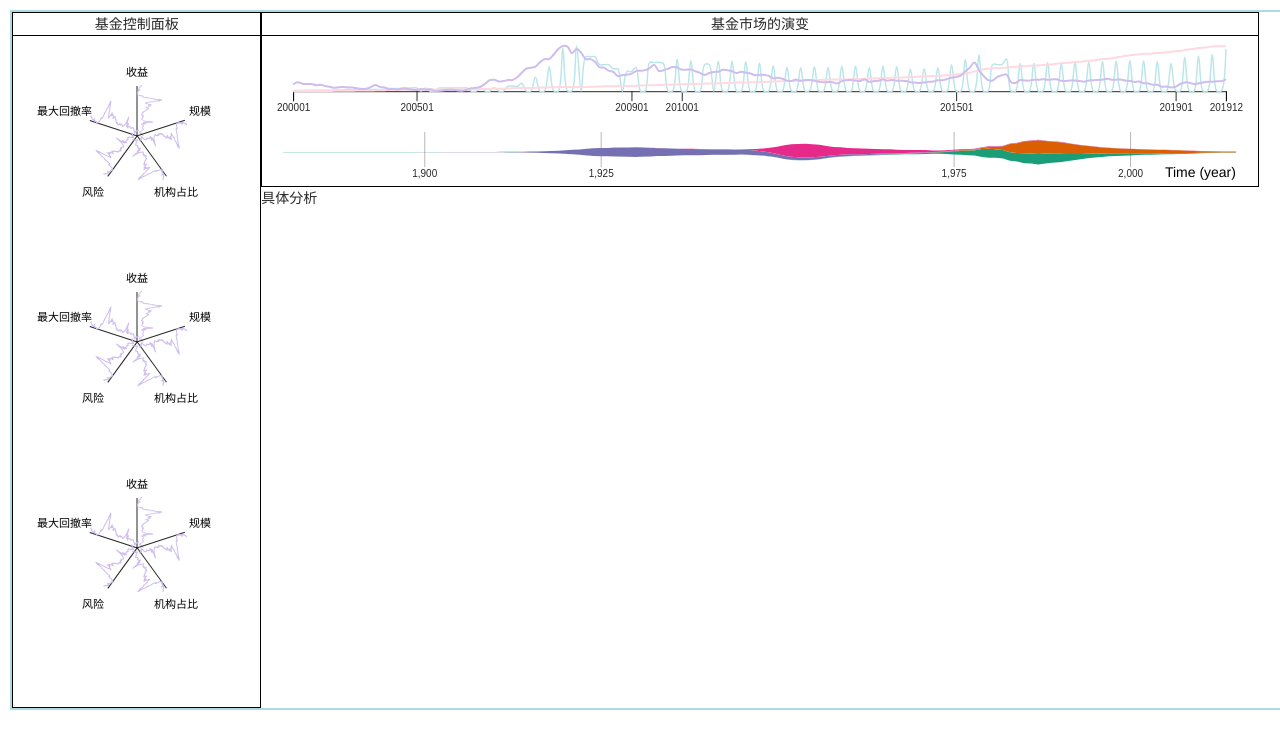
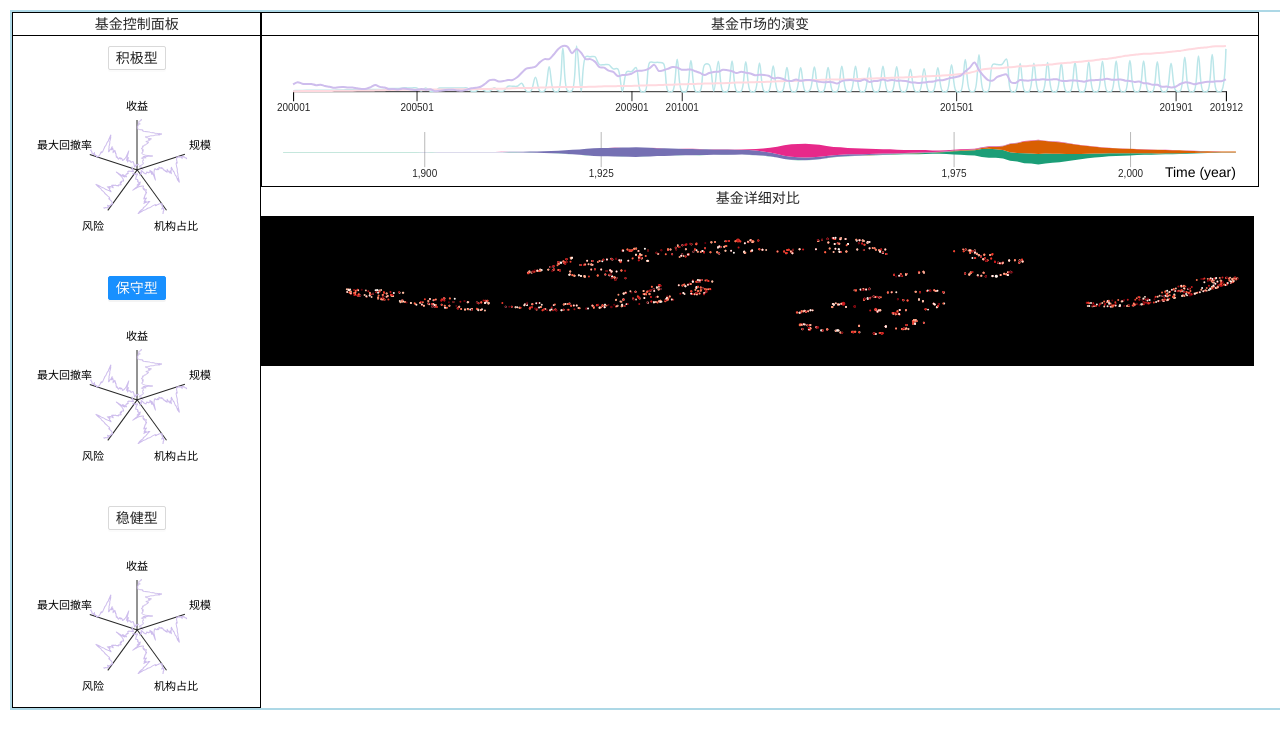
Before and after one commit to zijing-he/FundAnalysisClient, a Vue app: page / in a window 1280 px wide. Shown: the top 748 px of the page. Built offline with nearby package versions, Linux system fonts and the light colour scheme.

Commit message:
Button added

```diff
--- a/src/App.vue
+++ b/src/App.vue
@@ -7,7 +7,10 @@
       <a-row>
         <MarketAnalysisLayout />
       </a-row>
-      <a-row> 具体分析 </a-row>
+      <a-row>
+
+        <OverViewLayout />
+      </a-row>
     </a-col>
     <a-col :span="4"> 用户画像 </a-col>
   </a-row>
@@ -16,12 +19,14 @@
 <script>
 import ControlPanelLayout from "@/components/ControlPanel/layout";
 import MarketAnalysisLayout from "@/components/MarketAnalysis/market-analysis-layout";
+import OverViewLayout from "@/components/Overview/layout";
 
 export default {
   name: "App",
   components: {
     ControlPanelLayout,
     MarketAnalysisLayout,
+    OverViewLayout,
   },
   mounted() {},
 };
--- a/src/components/ControlPanel/layout.vue
+++ b/src/components/ControlPanel/layout.vue
@@ -1,9 +1,12 @@
 <template>
   <div class="container">
     <h4>基金控制面板</h4>
-    <ControlPanelRaderChart />
-    <ControlPanelRaderChart />
-    <ControlPanelRaderChart />
+    <a-button size="small" style="margin-top:10px">积极型</a-button>
+    <ControlPanelRaderChart :id="svg_id1"/>
+    <a-button type="primary" size="small">保守型</a-button>
+    <ControlPanelRaderChart :id="svg_id2"/>
+    <a-button size="small">稳健型</a-button>
+    <ControlPanelRaderChart :id="svg_id3"/>
   </div>
 </template>
 <script>
@@ -11,7 +14,11 @@ import ControlPanelRaderChart from "@/components/ControlPanel/rader-chart";
 export default {
   name: "ControlPanelLayout",
   data() {
-    return {};
+    return {
+      svg_id1:"market_raderchart1",
+      svg_id2:"market_raderchart2",
+      svg_id3:"market_raderchart3",
+    };
   },
   components: {
     ControlPanelRaderChart,
--- a/src/components/ControlPanel/rader-chart.vue
+++ b/src/components/ControlPanel/rader-chart.vue
@@ -8,7 +8,7 @@ import dataJSON from "@/data/market_data.json";
 
 export default {
   name: "ControlPanelRaderChart",
-  props: {},
+  props:['id'],
   components: {},
   data() {
     return {
@@ -22,6 +22,7 @@ export default {
   },
 
   mounted: function () {
+
     this.renderInit();
     this.renderUpdate();
   },
@@ -54,8 +55,9 @@ export default {
 
   methods: {
     renderInit() {
+       d3.select("#market_raderchart").attr("id",this.id);
       this.svg = d3
-        .select("#market_raderchart")
+        .select(`#${this.id}`)
         .append("svg")
         .attr("width", this.width)
         .attr("height", this.height)
@@ -68,31 +70,15 @@ export default {
       this.svg.selectAll("g").remove();
 
       let textgroup = this.svg.append("g").attr("font-size", "11");
+      textgroup.append("text").attr("x", "14").attr("y", "-35").text("收益");
       textgroup
-        .append("text")
-        .attr("x", "14")
-        .attr("y", "-35")
-        .text("收益");
-        textgroup
         .append("text")
         .attr("x", "-75")
         .attr("y", "4")
         .text("最大回撤率");
-        textgroup
-        .append("text")
-        .attr("x", "-30")
-        .attr("y", "85")
-        .text("风险");
-         textgroup
-        .append("text")
-        .attr("x", "42")
-        .attr("y", "85")
-        .text("机构占比");
-        textgroup
-        .append("text")
-        .attr("x", "77")
-        .attr("y", "4")
-        .text("规模");
+      textgroup.append("text").attr("x", "-30").attr("y", "85").text("风险");
+      textgroup.append("text").attr("x", "42").attr("y", "85").text("机构占比");
+      textgroup.append("text").attr("x", "77").attr("y", "4").text("规模");
 
       // 收益
       let curveChart1 = this.svg.append("g");
@@ -104,7 +90,6 @@ export default {
 
       // fund_return——紫色
       this.yScale.domain(d3.extent(this.fund_return));
-      console.log(this.yScale(10000));
       curveChart1
         .append("g")
         .append("path")
@@ -125,7 +110,6 @@ export default {
         .attr("transform", `translate(0,${this.innerHeight})`);
 
       this.yScale.domain(d3.extent(this.fund_return));
-      console.log(this.yScale(10000));
       curveChart2
         .append("g")
         .append("path")
@@ -145,7 +129,6 @@ export default {
         .attr("transform", `translate(0,${this.innerHeight})`);
 
       this.yScale.domain(d3.extent(this.fund_return));
-      console.log(this.yScale(10000));
       curveChart3
         .append("g")
         .append("path")
@@ -165,7 +148,6 @@ export default {
         .attr("transform", `translate(0,${this.innerHeight})`);
 
       this.yScale.domain(d3.extent(this.fund_return));
-      console.log(this.yScale(10000));
       curveChart4
         .append("g")
         .append("path")
@@ -185,7 +167,6 @@ export default {
         .attr("transform", `translate(0,${this.innerHeight})`);
 
       this.yScale.domain(d3.extent(this.fund_return));
-      console.log(this.yScale(10000));
       curveChart5
         .append("g")
         .append("path")
--- a/src/components/MarketAnalysis/market-analysis-curvechart.vue
+++ b/src/components/MarketAnalysis/market-analysis-curvechart.vue
@@ -123,7 +123,6 @@ export default {
 
       // fund_return——紫色
       this.yScale.domain(d3.extent(this.fund_return));
-      console.log(this.yScale(10000));
       curveChart
         .append("g")
         .append("path")
--- a/src/components/Overview/fundStarlitSky.vue
+++ b/src/components/Overview/fund-scatter-diagram.vue
@@ -1,26 +1,26 @@
 
 <template>
-  <svg id="mainsvg" width="1069" height="596"></svg>
-  <a-row>
+  <svg id="mainsvg" width="993" height="150"></svg>
+  <!-- <a-row>
     <a-col :span="24">
       <temporalView :time-interval="timeInterval" @updateDate="debounceZoom" />
     </a-col>
-  </a-row>
+  </a-row> -->
 </template>
 
 <script>
 import _ from "lodash";
 import * as d3 from "d3";
 import dataJSON from "@/data/tsne_date_loc.json";
-import temporalView from "@/components/Overview/temporalView";
+// import temporalView from "@/components/Overview/temporalView";
 export default {
-  name: "fundStarlitSky",
+  name: "fundScatterDiagram",
   props: {
     loadData: Object,
     threshold: Number,
   },
   components: {
-    temporalView,
+    // temporalView,
   },
   data() {
     return {
--- /dev/null
+++ b/src/components/Overview/layout.vue
@@ -0,0 +1,53 @@
+<template>
+  <div>
+    <h4>基金详细对比</h4>
+    <a-row>
+      <!-- <div style="width: 20px; height: 600px">
+        <div style="display: inline-block; height: 300px; margin-top: 60px">
+          <a-slider
+            vertical
+            v-model:value="threshold"
+            :min="0"
+            :max="10"
+            :step="0.001"
+          />
+        </div>
+      </div> -->
+      <a-col>
+        <fundScatterDiagram :threshold="threshold" />
+      </a-col>
+    </a-row>
+  </div>
+</template>
+
+<script>
+import fundScatterDiagram from "@/components/Overview/fund-scatter-diagram";
+
+export default {
+  name: "OverViewLayout",
+  data() {
+    return {
+      value: 510310,
+      threshold: 0,
+    };
+  },
+  components: {
+    fundScatterDiagram,
+  },
+  methods: {
+    onClickFundType({ key }) {
+      console.log(`Click on item ${key}`);
+    },
+    onClickIndustryType({ key }) {
+      console.log(`Click on item ${key}`);
+    },
+  },
+  mounted() {},
+};
+</script>
+
+<style>
+.ant-col .ant-input {
+  width: 100px;
+}
+</style>
```
Also changed, not shown: src/components/Overview/overView.vue (deleted, +0 -100 lines).
